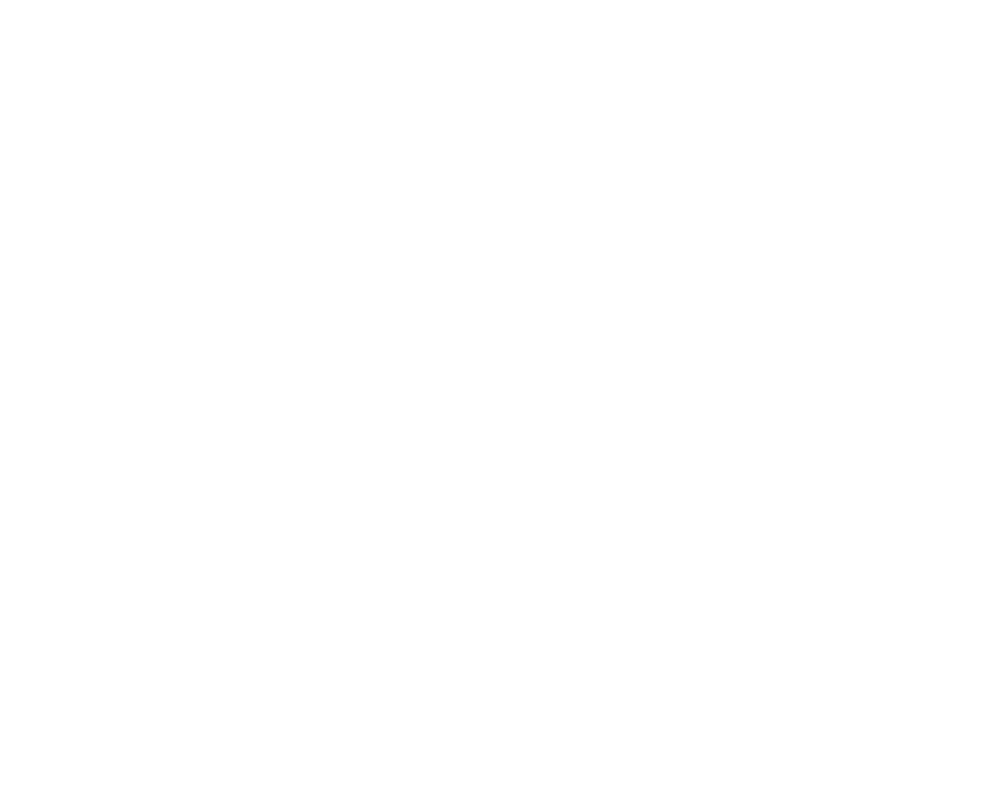
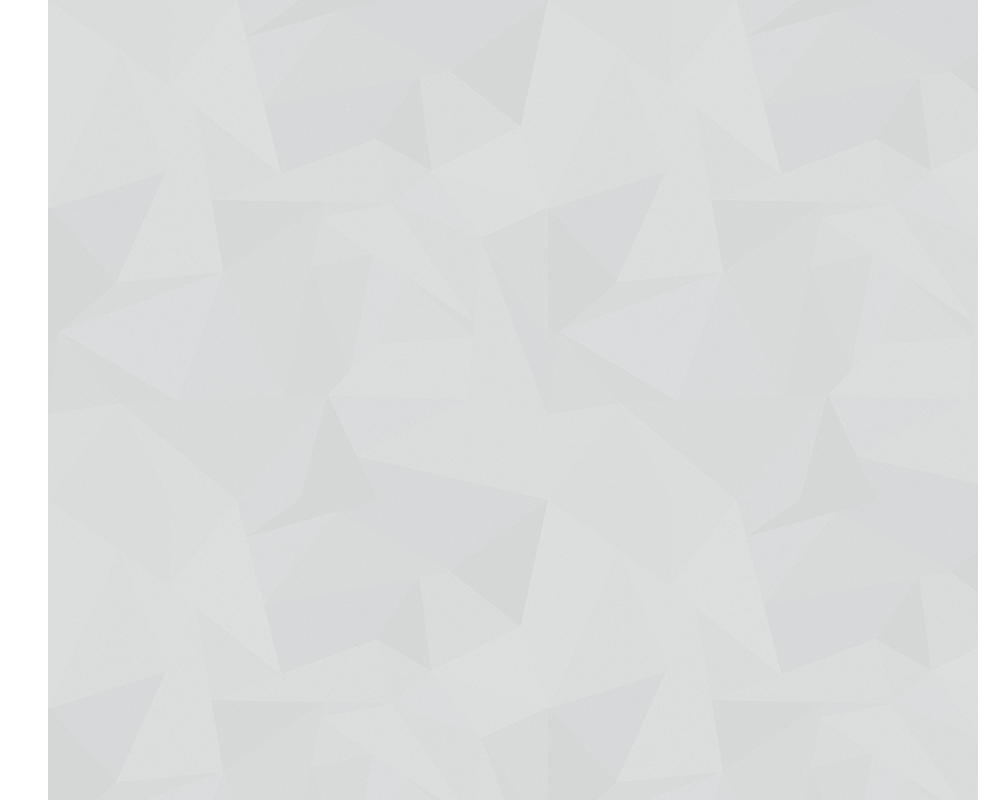
Before and after one commit to flaminisx/megagrad, a plain HTML site: page index.html in a window 1280 px wide. Shown: the whole page, without its empty margins (287-1280 px from the left). Drawn offline with Linux system fonts and the light colour scheme; files whose address does not match are found by name.

Commit message:
settings

```diff
--- a/index.html
+++ b/index.html
@@ -2,6 +2,8 @@
 	<head>
 		<meta charset="utf-8">
 		<link rel="stylesheet" href="css/bootstrap.min.css">
+		<link rel="stylesheet" href="css/content-style.css">
+		<link rel="stylesheet" href="css/main.css">
 		<script type="text/javascript" src="js/jquery-2.2.1.min.js"></script>
 		<script type="text/javascript" src="js/bootstrap.min.js"></script>
 	</head>
```
